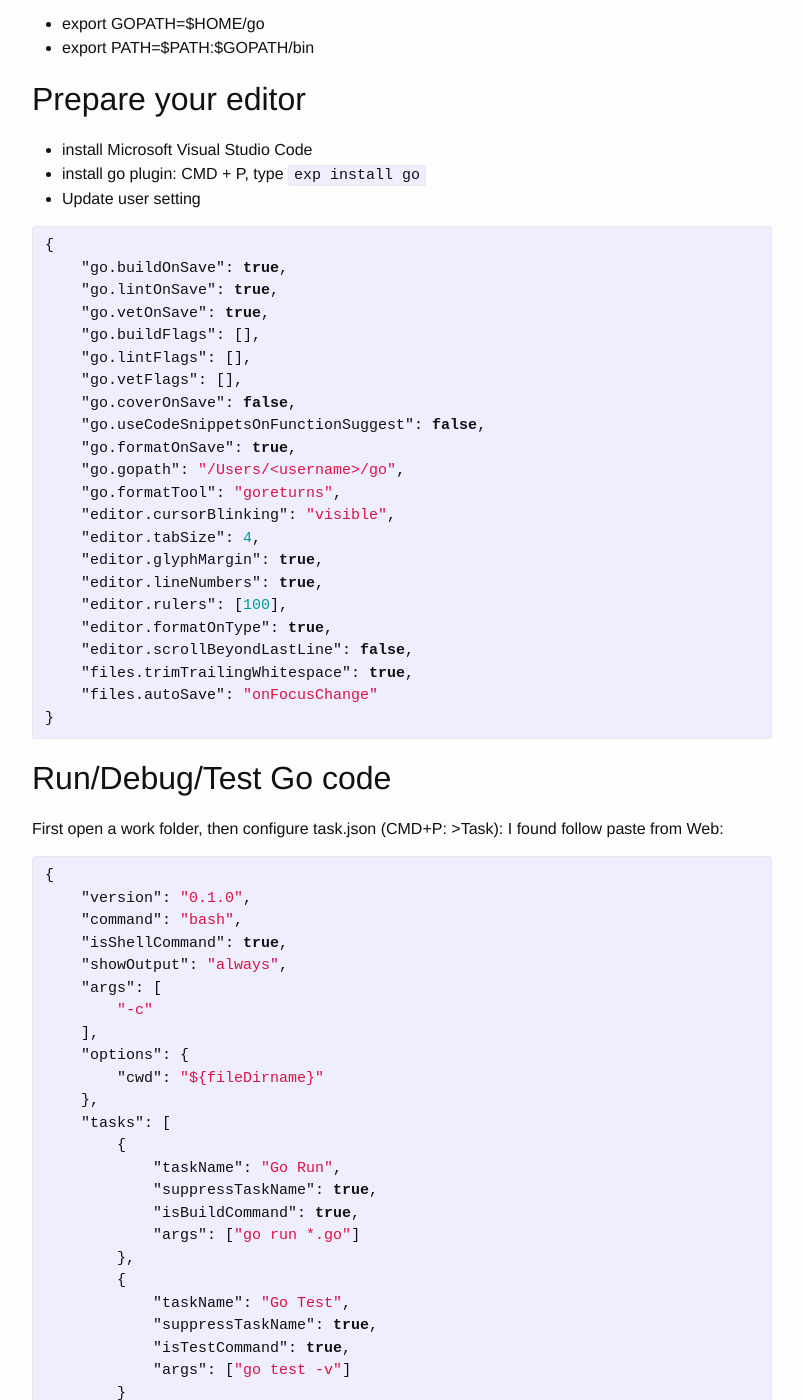
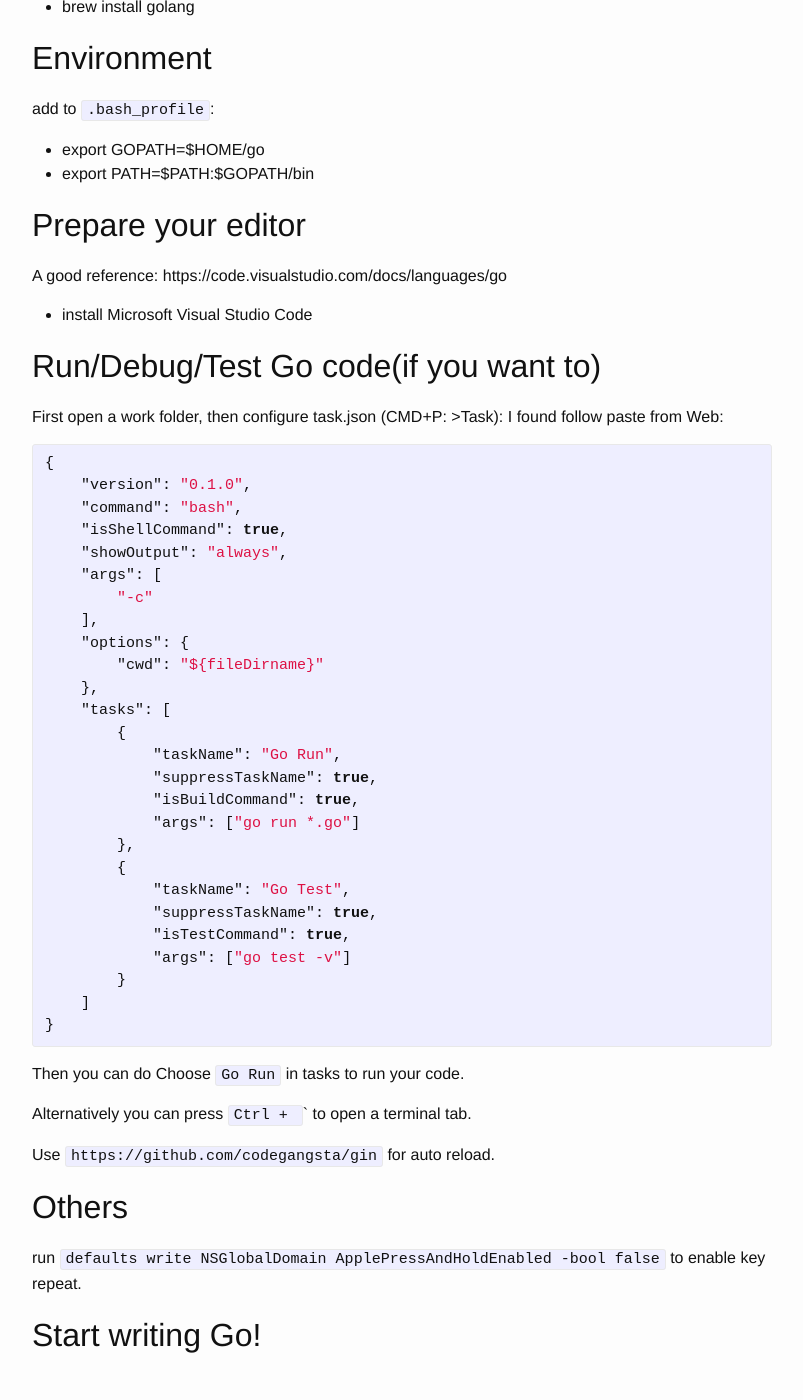
Before and after one commit to yandongliu/yandongliu.github.io, a Jekyll site: the page built from _posts/2016-05-01-go-dev-setup.markdown, in a window 1280 px wide and 1400 px high, scrolled down 292 px. Shown: the whole window, without its empty margins (238-1041 px from the left). Built offline with Jekyll 4.4.1, drawn with Linux system fonts in a browser that asks for light colours; comment, search, counter and statistics services are not loaded; some of the changed text lies outside the part shown.

Commit message:
go dev setup

```diff
--- a/_posts/2016-05-01-go-dev-setup.markdown
+++ b/_posts/2016-05-01-go-dev-setup.markdown
@@ -1,46 +1,26 @@
 ---
 layout: post
 title:  "Go Development Env Setup"
-date:   2016-05-01 16:12:22 -0800
+date:   2018-05-21 16:12:22 -0800
 categories: go
 ---
 
-## Prepare the language
+## Install the SDK
+  - brew update
+  - brew install golang
+
+## Environment
 add to `.bash_profile`:
 
   - export GOPATH=$HOME/go
   - export PATH=$PATH:$GOPATH/bin
 
 ## Prepare your editor
+A good reference: https://code.visualstudio.com/docs/languages/go
+
   - install Microsoft Visual Studio Code
-  - install go plugin: CMD + P, type `exp install go`
-  - Update user setting
-{% highlight json %}
-{
-    "go.buildOnSave": true,
-    "go.lintOnSave": true,
-    "go.vetOnSave": true,
-    "go.buildFlags": [],
-    "go.lintFlags": [],
-    "go.vetFlags": [],
-    "go.coverOnSave": false,
-    "go.useCodeSnippetsOnFunctionSuggest": false,
-    "go.formatOnSave": true,
-    "go.gopath": "/Users/<username>/go",
-    "go.formatTool": "goreturns",
-    "editor.cursorBlinking": "visible",
-    "editor.tabSize": 4,
-    "editor.glyphMargin": true,
-    "editor.lineNumbers": true,
-    "editor.rulers": [100],
-    "editor.formatOnType": true,
-    "editor.scrollBeyondLastLine": false,
-    "files.trimTrailingWhitespace": true,
-    "files.autoSave": "onFocusChange"
-}
-{% endhighlight %}
 
-## Run/Debug/Test Go code
+## Run/Debug/Test Go code(if you want to)
 
 First open a work folder, then configure task.json (CMD+P: >Task):
 I found follow paste from Web:
@@ -74,4 +54,11 @@ I found follow paste from Web:
 {% endhighlight %}
 Then you can do Choose `Go Run` in tasks to run your code.
 
+Alternatively you can press `Ctrl + `` to open a terminal tab.
+
+Use `https://github.com/codegangsta/gin` for auto reload.
+
+## Others
+run `defaults write NSGlobalDomain ApplePressAndHoldEnabled -bool false` to enable key repeat.
+
 ## Start writing Go!
```
